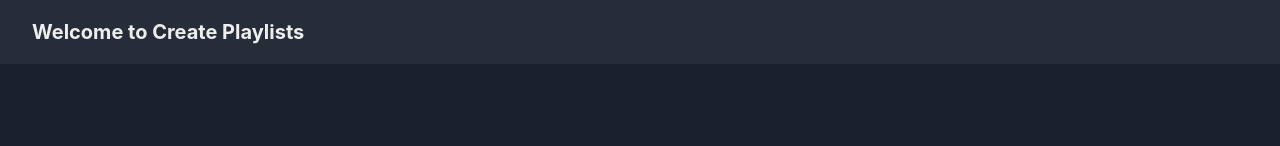
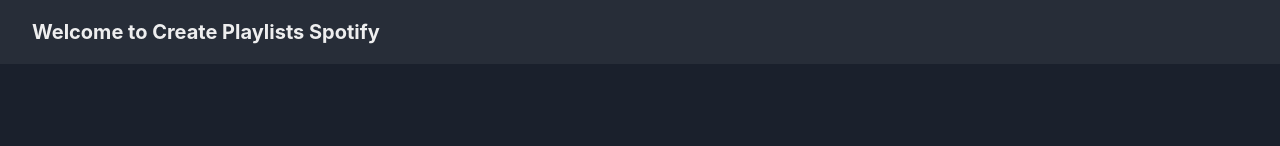
Before and after one commit to davianoap/FinalProject-KM_G2FE1127, a React (Create React App) app: page / in a window 1280 px wide. Shown: the top 146 px of the page. Built offline with nearby package versions, Linux system fonts and the light colour scheme; no server answers.

Commit message:
change minor

```diff
--- a/src/components/NavbarBefore/index.tsx
+++ b/src/components/NavbarBefore/index.tsx
@@ -11,7 +11,7 @@
       <Box w="full" px={4} bgColor="whiteAlpha.100">
         <Flex alignItems="center" h={16}>
           <Text fontSize="xl" fontWeight="bold" ml={4}>
-            Welcome to Create Playlists
+            Welcome to Create Playlists Spotify
           </Text>
           <Spacer ml="auto" />
         </Flex>
```
